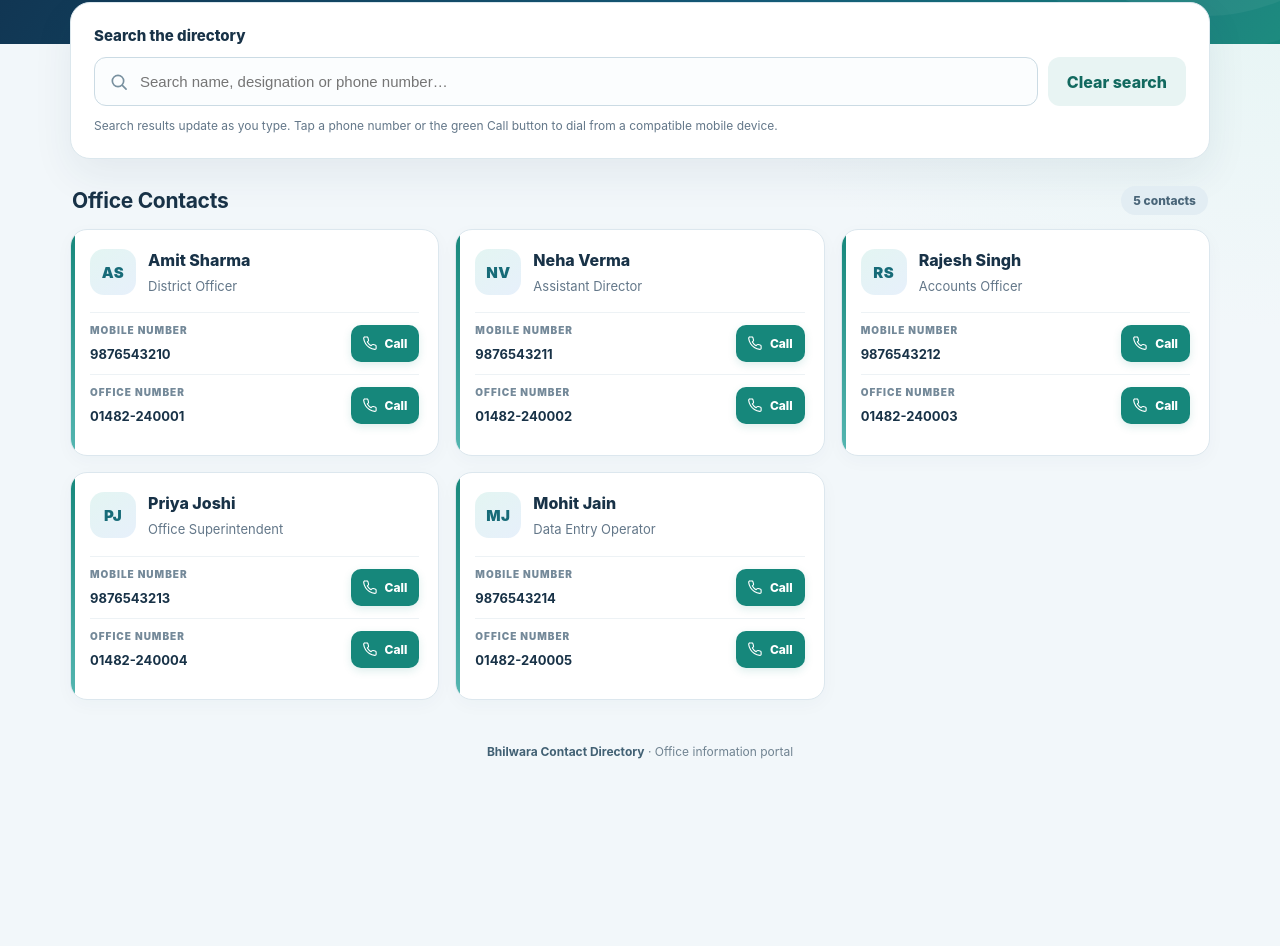
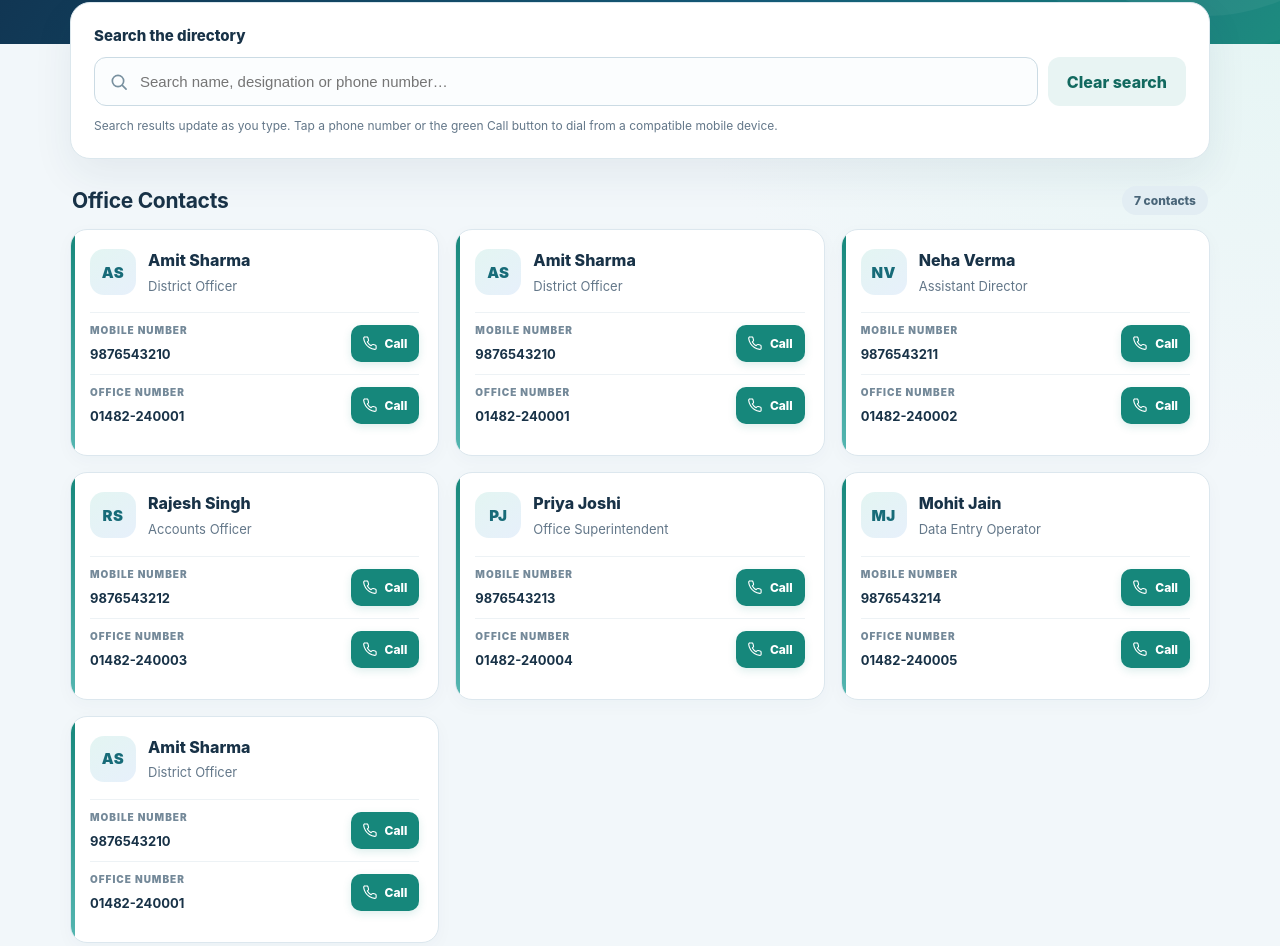
Before and after one commit to rohitpaliwal2007/contact-directory, a plain HTML site: page index.html in a window 1280 px wide. Shown: the part 205-1151 px from the top of the page. Before the commit the page ends 992 px from the top, so only its background shows below. Drawn offline with Linux system fonts and the light colour scheme.

Commit message:
Update index.html

```diff
--- a/index.html
+++ b/index.html
@@ -184,10 +184,12 @@
     // Keep phone numbers as strings to preserve leading zeroes.
     const contacts = [
       { name: "Amit Sharma", designation: "District Officer", mobile: "9876543210", office: "01482-240001" },
+      { name: "Amit Sharma", designation: "District Officer", mobile: "9876543210", office: "01482-240001" },
       { name: "Neha Verma", designation: "Assistant Director", mobile: "9876543211", office: "01482-240002" },
       { name: "Rajesh Singh", designation: "Accounts Officer", mobile: "9876543212", office: "01482-240003" },
       { name: "Priya Joshi", designation: "Office Superintendent", mobile: "9876543213", office: "01482-240004" },
-      { name: "Mohit Jain", designation: "Data Entry Operator", mobile: "9876543214", office: "01482-240005" }
+      { name: "Mohit Jain", designation: "Data Entry Operator", mobile: "9876543214", office: "01482-240005" },
+      { name: "Amit Sharma", designation: "District Officer", mobile: "9876543210", office: "01482-240001" }
     ];
 
     const searchInput = document.getElementById("searchInput");
```
